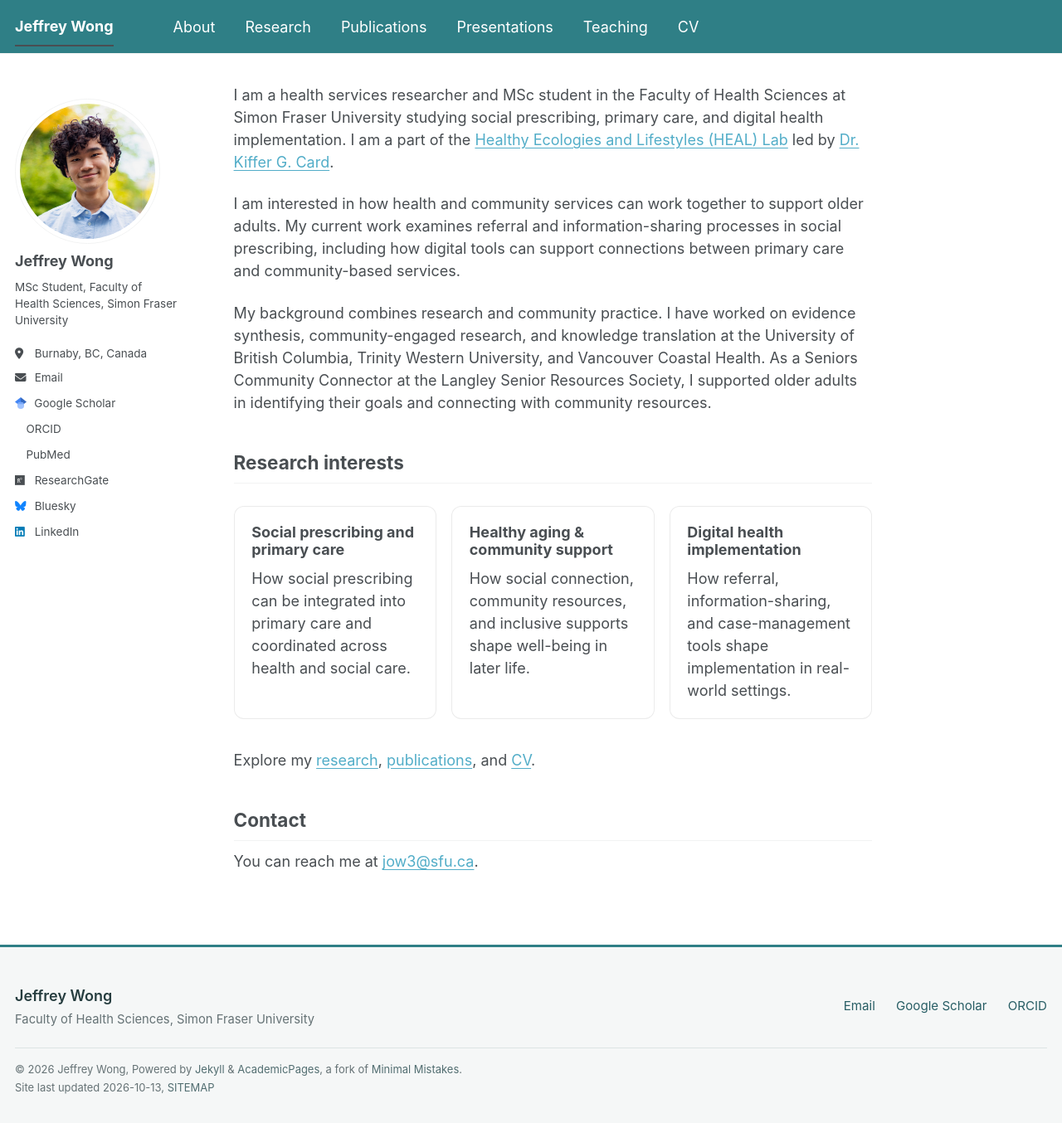
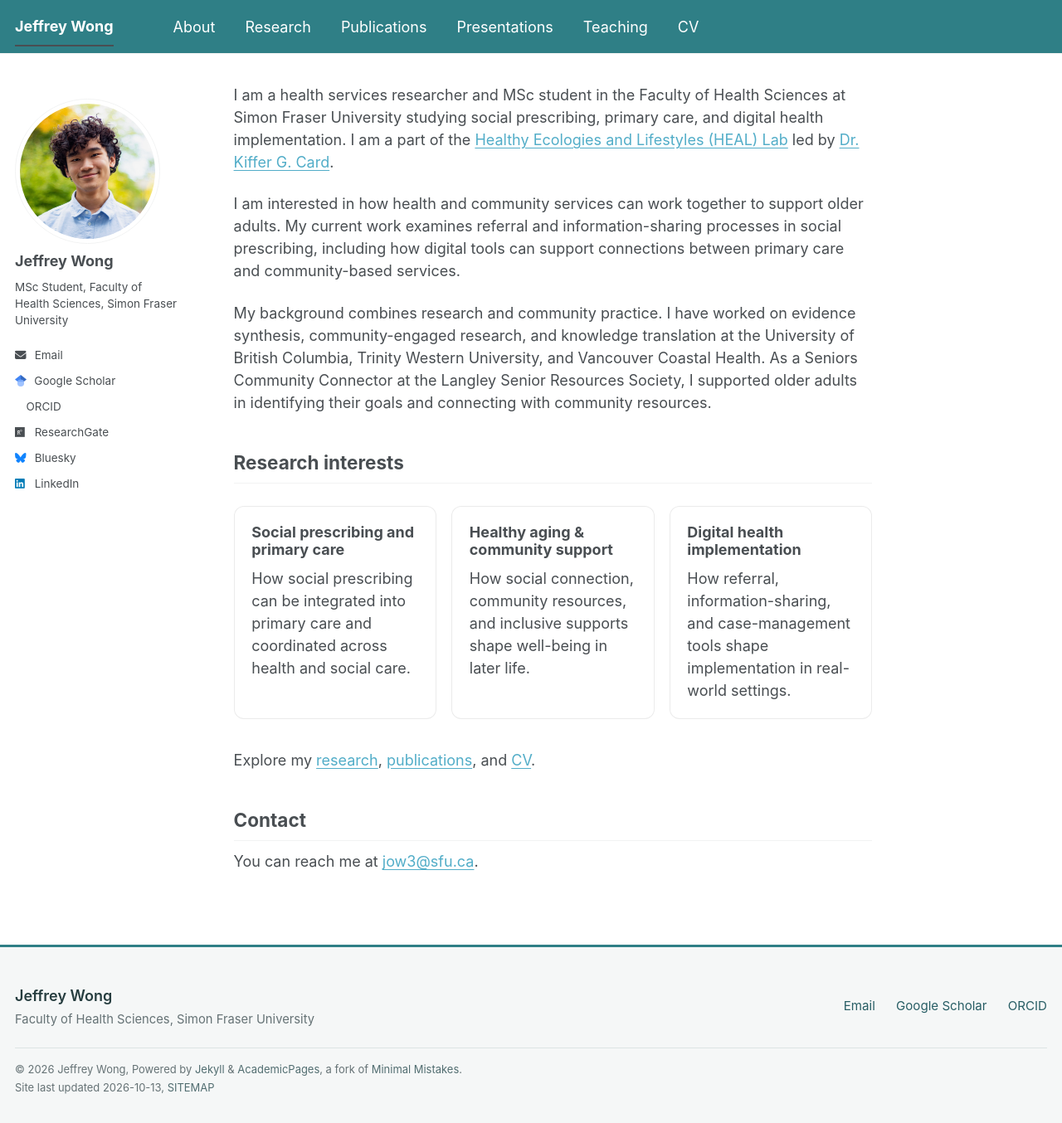
Before and after one commit to itsjeffreywong/itsjeffreywong.github.io, a Jekyll site: the page built from _pages/about.md, in a window 1280 px wide and 1354 px high. Shown: the whole window at 83% size. Built offline with Jekyll 4.4.1, drawn with Linux system fonts in a browser that asks for light colours; a style sheet for code colours, icons or effects is not loaded.

Commit message:
Update _config.yml

```diff
--- a/_config.yml
+++ b/_config.yml
@@ -25,7 +25,6 @@ author:
   avatar           : "profile.png"
   name             : "Jeffrey Wong"
   bio              : "MSc Student, Faculty of Health Sciences, Simon Fraser University"
-  location         : "Burnaby, BC, Canada"
   email            : "jow3@sfu.ca"
 
   # Academic websites
@@ -37,7 +36,6 @@ author:
   orcid            : "https://orcid.org/0009-0005-8028-3585"
   semantic         : # URL
   ssrn             : # URL
-  pubmed           : "https://www.ncbi.nlm.nih.gov/myncbi/jeffrey.wong.7/bibliography/public"
   researchgate     : "https://www.researchgate.net/profile/Jeffrey-Wong-33"
   scopus           : # URL
   zotero           : # URL
```
